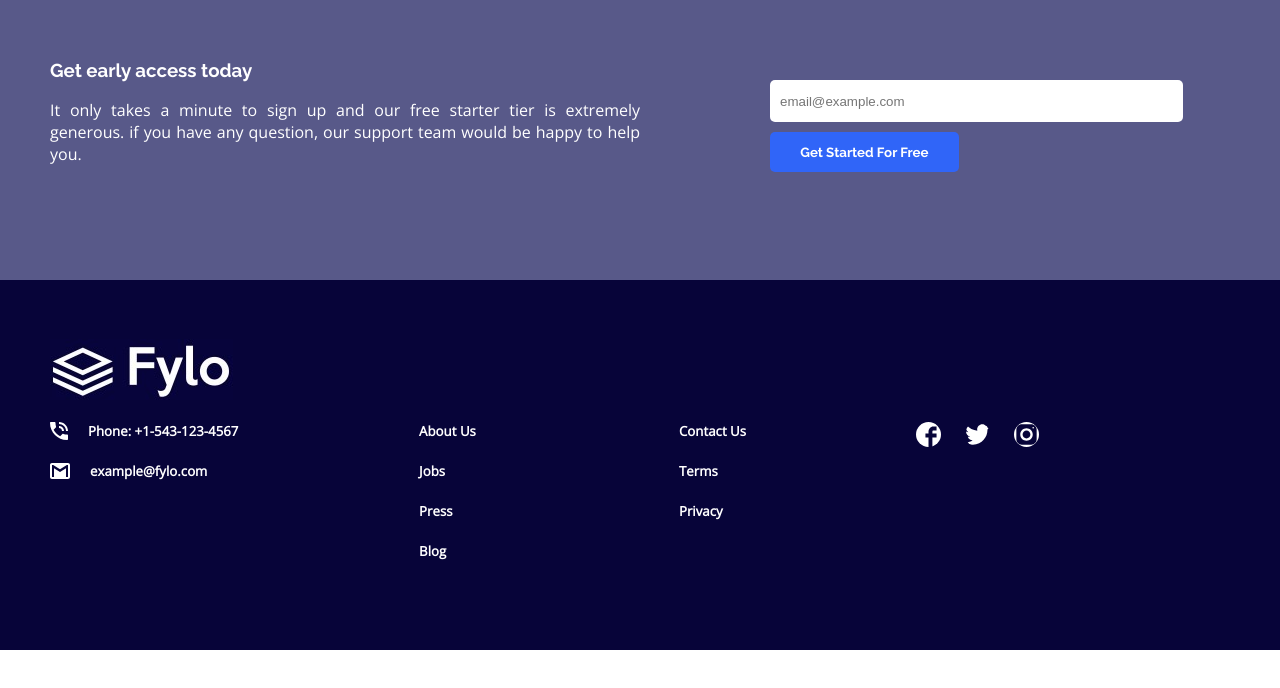
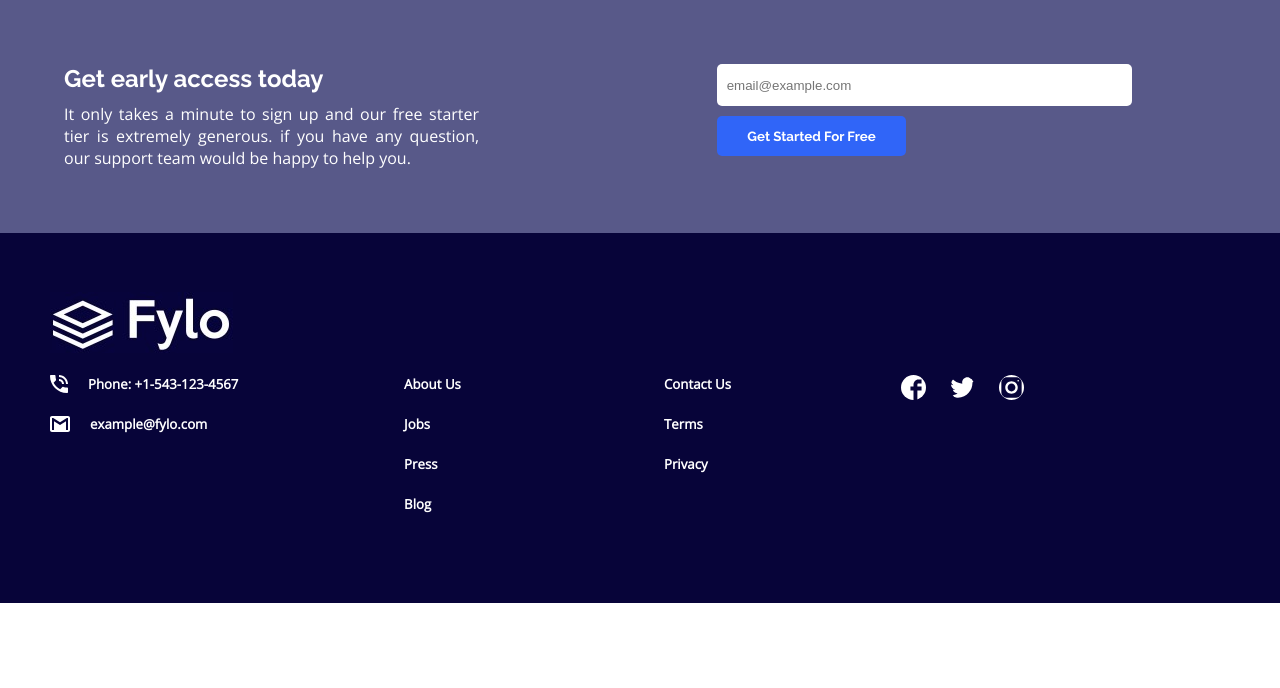
Before and after one commit to haflorez29/team9_FlyLo, a plain HTML site: page index.html in a window 1280 px wide. Drawn offline with nearby package versions, Linux system fonts and the light colour scheme.

Commit message:
correcion resposive footer

```diff
--- a/sass/main.scss
+++ b/sass/main.scss
@@ -136,7 +136,7 @@ body{
 
 
 
-@media screen and (max-width:1440px){
+@media screen and (min-width:376px){
     body{
         background-color: white;
         margin: 0;
@@ -149,8 +149,9 @@ body{
         display: grid;
         grid-template-columns: 1fr 1fr;
         grid-template-rows: auto;
-        height: 30vh;
-        padding: 40px 50px 0 50px;
+        gap: 0 30px;
+        padding: 5% 0 5% 5%;
+
 
 
 
@@ -158,15 +159,20 @@ body{
     .content-wrap{
         grid-column: 1/2;
         grid-row: 1/2;
-        /* padding-top: 3%;
-        padding-right: 100px; */
-        /* padding: 5% 100px 3% 0; */
-
         text-align: justify;
+        align-self: center;
+        justify-self: center;
 
         h3{
             font-family: $relaway;
+            font-size: 1.5rem;
             font-weight: 700;
+            margin: 0 0 10px 0;
+            max-width: 300px;
+        }
+        p{
+            width: 70%;
+            margin: 0;
         }
 
     }
@@ -176,11 +182,12 @@ body{
     form{
         grid-column: 2/3;
         grid-row: 1/2;
-        padding: 40px 0 0 130px;
+        padding-left: 5%;
         display: flex;
         flex-direction: column ;
 
-        height: 70%;
+
+
         width: 80%;
 
     }
@@ -215,7 +222,7 @@ body{
         color: white;
         grid-template-columns: 1fr 1fr 1fr 1fr 120px;
         grid-template-rows: 120px 250px;
-
+        gap: 0 30px;
     }
 
     .email h5 {
```
Also changed, not shown: index.html (+1 -1 lines), sass/main.css, 1 other file.
